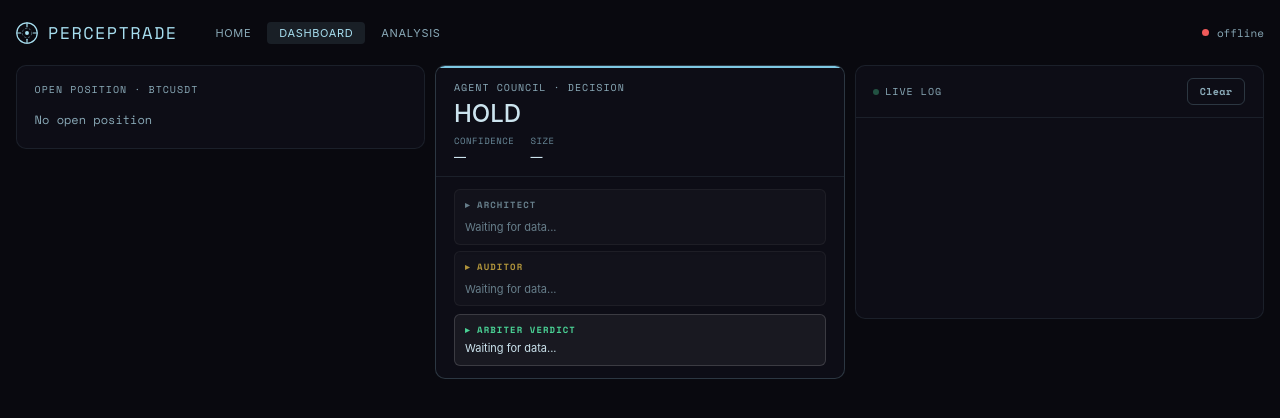
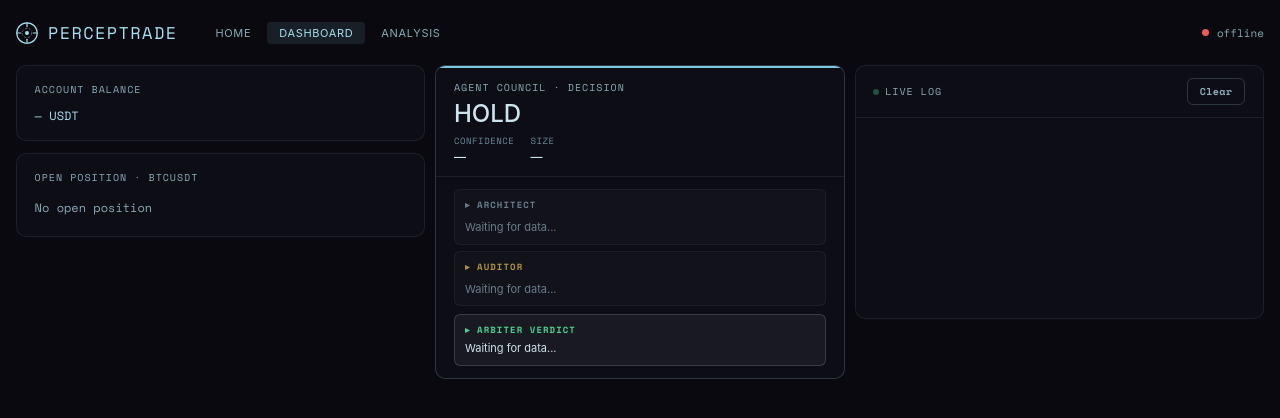
Before and after one commit to cryptohakka/perceptrade, a website: page public/app.html in a window 1280 px wide. Drawn offline with nearby package versions, Linux system fonts and the light colour scheme; no server answers.

Commit message:
fix: add balance card with correct class names

```diff
--- a/public/app.html
+++ b/public/app.html
@@ -171,6 +171,10 @@ html, body { background: var(--bg); color: var(--text); font-family: -apple-syst
 
     <!-- COL 1: Position -->
     <div>
+      <div class="card" style="margin-bottom:0.75rem;">
+        <div class="card-title">Account Balance</div>
+        <div id="balanceContent" style="font-family:'Space Mono',monospace;font-size:12px;color:var(--accent);">— USDT</div>
+      </div>
       <div class="card">
         <div class="card-title">Open Position · BTCUSDT</div>
         <div id="positionContent">
```
